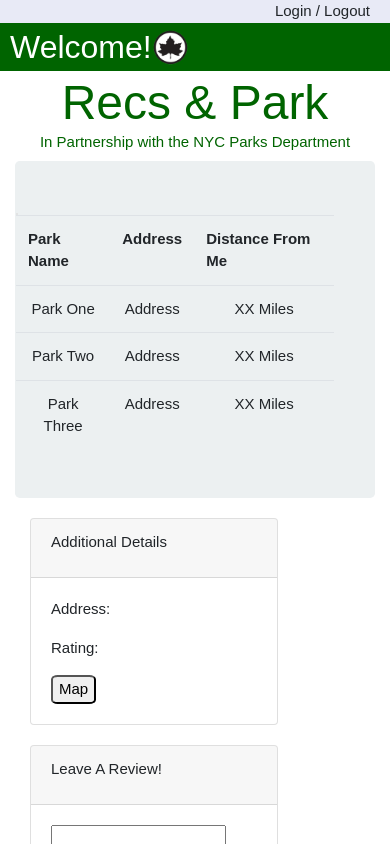
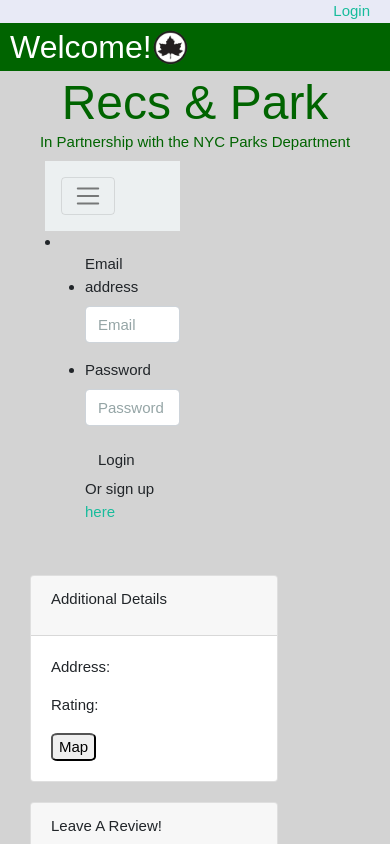
Before and after one commit to eds2048/Project3-RecParks, a React (Create React App) app in the folder client/: page /login in a window 390 px wide. Shown: the top 844 px of the page. Built offline with nearby package versions, Linux system fonts and the light colour scheme.

Commit message:
Added React Router Framework

```diff
--- a/client/src/App.js
+++ b/client/src/App.js
@@ -3,21 +3,29 @@
 import "./App.css";
 import Navbar from "./components/Navbar";
 import Header from "./components/Header";
-import Jumbotron from "./components/Jumbotron";
+import Main from "./pages/Main/";
+import Login from "./pages/Login/";
+import Signup from "./pages/Signup/";
+import { BrowserRouter as Router, Route } from "react-router-dom";
 import { Container, Row, Col} from "./components/Grid";
 import Footer from "./components/Footer";
 import ReviewCard from "./components/Grid/ReviewCard";
 import InfoCard from "./components/Grid/InfoCard";
 import EnviroCard from "./components/Grid/EnviroCard";
+import Wrapper from "./components/Wrapper";
 
 
 function App() {
   return (
     <div>
       <Navbar />
+      <Router>
+      <Wrapper>
       <Container>
       <Header />
-      <Jumbotron />
+          <Route exact path="/" component={Main} />
+          <Route exact path="/login" component={Login} />
+          <Route exact path="/signup" component={Signup} />
 
       <Container>
 
@@ -38,6 +46,8 @@
 
       </Container>
       </Container>
+      </Wrapper>
+      </Router>
       <Footer />
     </div>
   );
--- a/client/src/components/Jumbotron/style.js
+++ /dev/null
@@ -1 +0,0 @@
-export { default } from ".";
--- a/client/src/components/Navbar.js
+++ b/client/src/components/Navbar.js
@@ -27,7 +27,9 @@
 function Navbar() {
   return (
     <div style={styles.card}>
-      <div style={styles.login}> Login / Logout </div>
+      <row>
+      <div style={styles.login}><a href="./login" > Login </a></div>
+      </row>
       <div style={styles.heading}>Welcome!<img src={Logo} alt="nyc_parks_logo" style={styles.logo}/></div>
     </div>
   );
--- /dev/null
+++ b/client/src/components/Wrapper/index.js
@@ -0,0 +1,9 @@
+import React from "react";
+import "./style.css";
+
+// Objects Container
+function Wrapper(props) {
+  return <main className="wrapper" {...props} />;
+}
+
+export default Wrapper;
--- /dev/null
+++ b/client/src/components/Wrapper/style.css
@@ -0,0 +1,5 @@
+.wrapper {
+  height:100%;
+  background-color: lightgray;
+  margin: 0 auto -10px
+}
--- /dev/null
+++ b/client/src/pages/Login/index.js
@@ -0,0 +1,38 @@
+import React from "react";
+import "./index.css";
+
+function Login() {
+  return (
+          <div class="container">
+          <div class="col-6 col-sm-12">
+            <nav class="navbar navbar-expand-lg navbar-light bg-light">
+		<button class="navbar-toggler" type="button" data-toggle="collapse" data-target="#navbarSupportedContent" aria-controls="navbarSupportedContent" aria-expanded="false" aria-label="Toggle navigation">
+                <span class="navbar-toggler-icon"></span>
+              </button>
+          </nav>
+          </div>
+
+            <li class="col-6 col-sm-12">
+              <ul class="navbar-right">
+                <form class="login form-inline">
+                    <li class="form-group">
+                      <label for="exampleInputEmail1">Email address</label>
+                      <input type="email" class="form-control" id="email-input" placeholder="Email">
+                    </input></li>
+                    <li class="form-group">
+                      <label for="exampleInputPassword1">Password</label>
+                      <input type="password" class="form-control" id="password-input" placeholder="Password">
+                      </input></li>
+
+                    <button type="submit" class="btn btn-default">Login</button>
+                    <br />
+        <p>Or sign up <a href="/signup">here</a></p>
+                  </form>
+                </ul>
+              </li>
+            </div>
+
+  );
+}
+
+export default Login;
--- /dev/null
+++ b/client/src/pages/Main/index.css
@@ -0,0 +1,13 @@
+.jumbotron {
+  margin: auto;
+
+}
+
+.select {
+  float: right;
+  margin-right: 40px;
+}
+
+.table tr {
+  width: 50px
+}
--- a/client/src/components/Jumbotron/index.js
+++ b/client/src/pages/Main/index.js
@@ -1,8 +1,8 @@
 import React from "react";
-import "./style.css";
+import "./index.css";
 import Map from "./map_placeholder.png"
 
-function Jumbotron() {
+function Main() {
   return (
     <div className="jumbotron">
       <div className="row">
@@ -45,4 +45,4 @@
   );
 }
 
-export default Jumbotron;
+export default Main;
--- /dev/null
+++ b/client/src/pages/Signup/index.css
@@ -0,0 +1,13 @@
+.jumbotron {
+  margin: auto;
+
+}
+
+.select {
+  float: right;
+  margin-right: 40px;
+}
+
+.table tr {
+  width: 50px
+}
--- /dev/null
+++ b/client/src/pages/Signup/index.js
@@ -0,0 +1,36 @@
+import React from "react";
+import "./index.css";
+
+function Login() {
+  return (
+          <div class="container">
+          <div class="col-6 col-sm-12">
+            <nav class="navbar navbar-expand-lg navbar-light bg-light">
+		<button class="navbar-toggler" type="button" data-toggle="collapse" data-target="#navbarSupportedContent" aria-controls="navbarSupportedContent" aria-expanded="false" aria-label="Toggle navigation">
+                <span class="navbar-toggler-icon"></span>
+              </button>
+          </nav>
+          </div>
+
+            <li class="col-6 col-sm-12">
+          <ul class="navbar-right">
+            <form class="signup form-inline">
+                <li class="form-group">
+                  <label for="exampleInputEmail1">Email address</label>
+                  <input type="email" class="form-control" id="email-input" placeholder="Email">
+                </input></li>
+                <li class="form-group">
+                  <label for="exampleInputPassword1">Password</label>
+                  <input type="password" class="form-control" id="password-input" placeholder="Password">
+                  </input></li>
+
+                <button type="submit" class="btn btn-default">Sign Up</button>
+              </form>
+            </ul>
+        </li>
+            </div>
+
+  );
+}
+
+export default Login;
```
Also changed, not shown: client/src/pages/Login/index.css (renamed from client/src/components/Jumbotron/style.css), client/src/pages/Main/map_placeholder.png (renamed from client/src/components/Jumbotron/map_placeholder.png).
